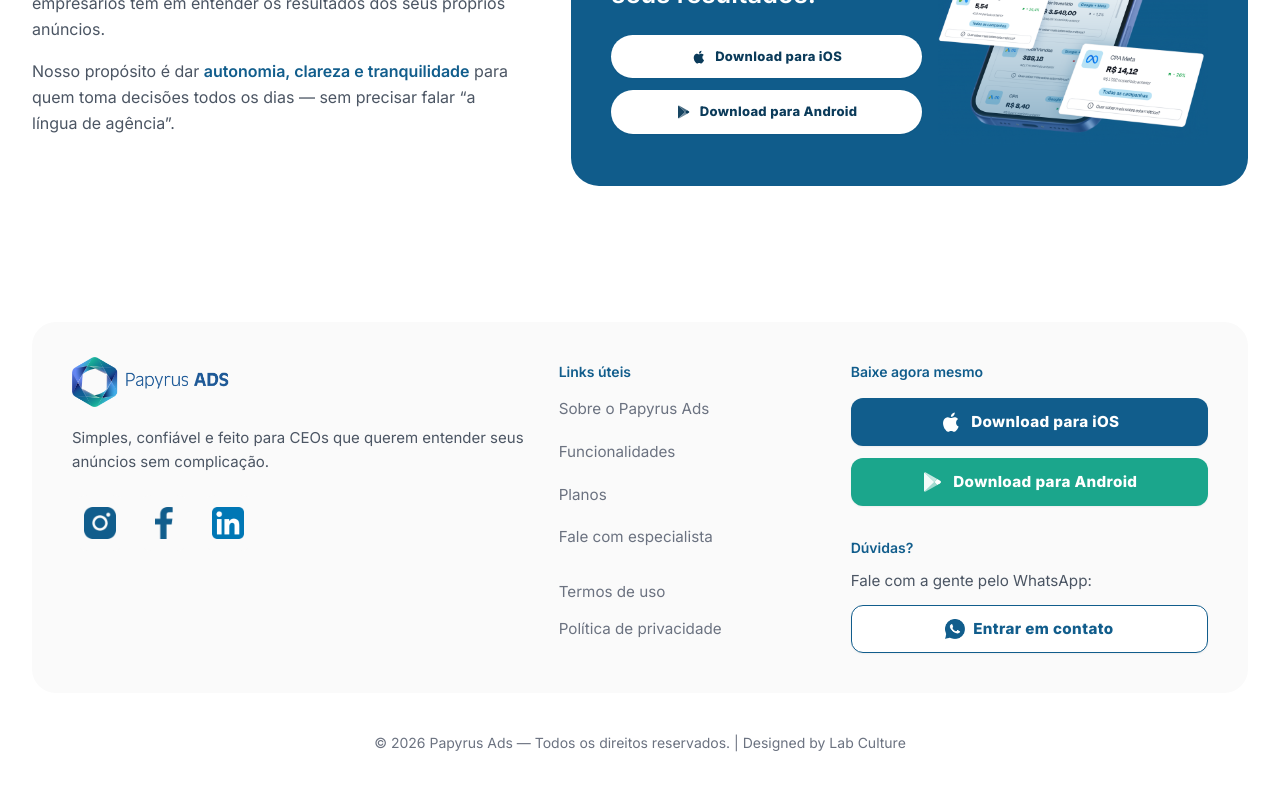
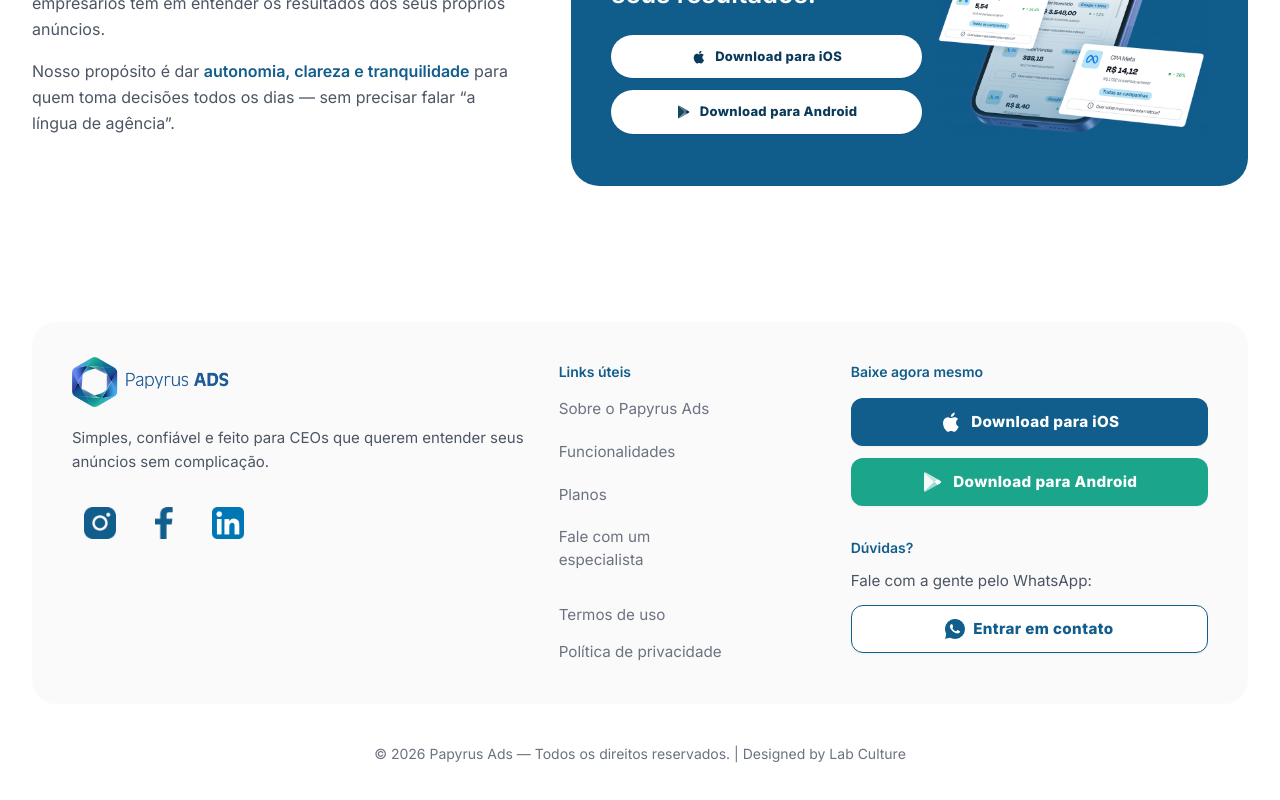
Before and after one commit to testeltcloud/papyrusads, a Next.js app: page / in a window 1280 px wide. Shown: the part 4824-5624 px from the top of the page. Built offline with nearby package versions, Linux system fonts and the light colour scheme.

Commit message:
Atualizacao

```diff
--- a/components/Footer.tsx
+++ b/components/Footer.tsx
@@ -7,7 +7,7 @@
   { label: "Sobre o Papyrus Ads", href: "#home" },
   { label: "Funcionalidades", href: "#funcionalidades" },
   { label: "Planos", href: "#download-ios" },
-  { label: "Fale com especialista", href: links.whatsapp },
+  { label: <>Fale com um<br />especialista</>, href: links.whatsapp },
 ];
 
 const legalLinks = [
@@ -62,7 +62,7 @@
                 </h2>
                 <ul className="mt-4 space-y-5 sm:space-y-5 text-[0.75rem] min-[400px]:text-[0.85rem] sm:text-[0.95rem]">
                   {usefulLinks.map((item) => (
-                    <li key={item.label}>
+                    <li key={item.href}>
                       <a href={item.href} className="text-muted transition-colors hover:text-brand whitespace-nowrap">
                         {item.label}
                       </a>
```
